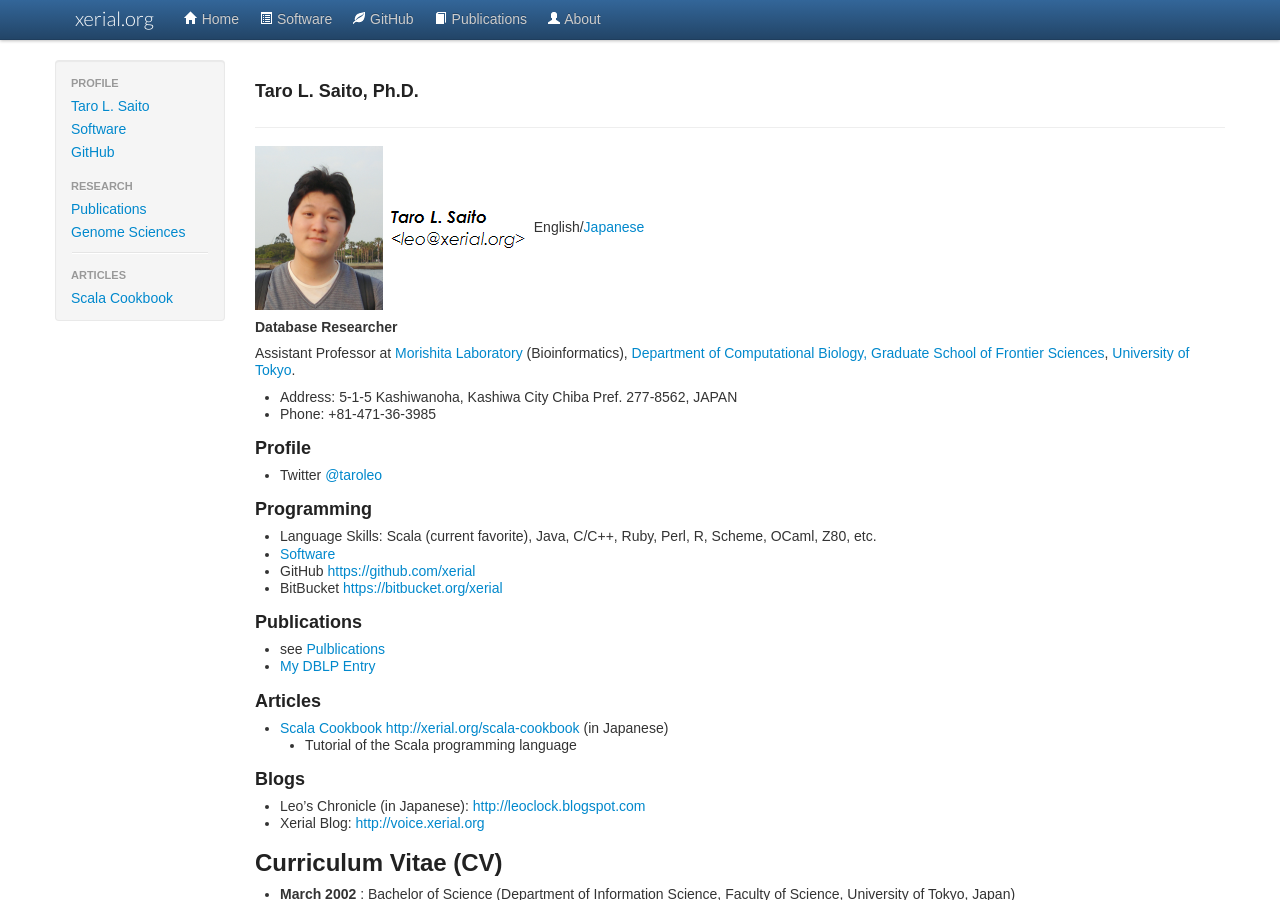
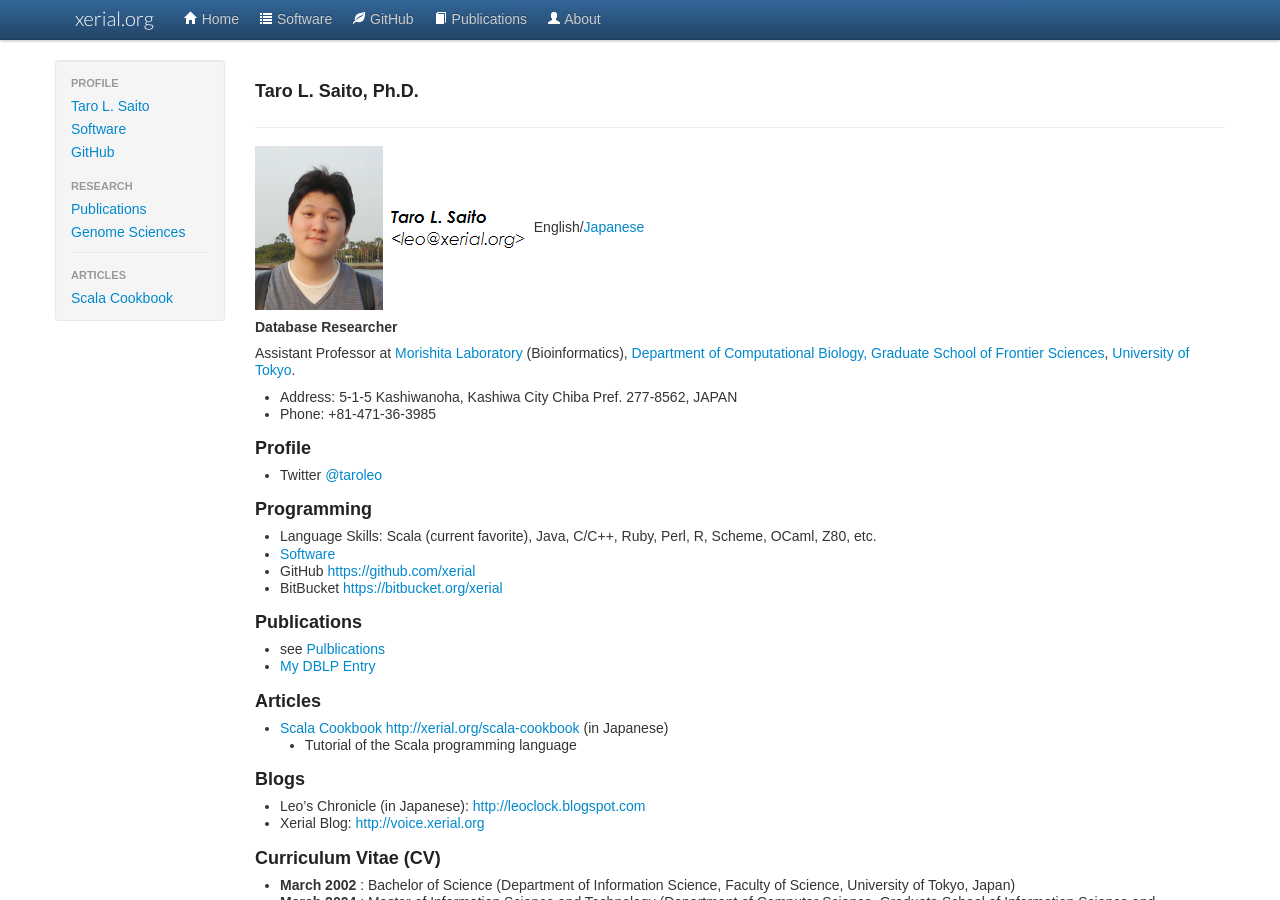
Before and after one commit to xerial/xerial.github.com, a Jekyll site: the page built from leo.md, in a window 1280 px wide and 900 px high. Built offline with Jekyll 4.4.1, drawn with Linux system fonts in a browser that asks for light colours; Markdown is read by kramdown in place of the engine named in the settings.

Commit message:
changed icon

```diff
--- a/_includes/menubar.html
+++ b/_includes/menubar.html
@@ -11,7 +11,7 @@
 	<div class="nav-collapse">
           <ul class="nav">
 	    <li><a href="{{BASE_PATH}}/"><i class="icon-home icon-white"></i> Home</a></li>
-	    <li><a href="{{BASE_PATH}}/software"><i class="icon-list-alt icon-white"></i> Software</a></li>
+	    <li><a href="{{BASE_PATH}}/software"><i class="icon-list icon-white"></i> Software</a></li>
 	    <li><a href="http://github.com/xerial"><i class="icon-leaf icon-white"></i> GitHub</a></li>
 	    <li><a href="{{BASE_PATH}}/publication"><i class="icon-book icon-white"></i> Publications</a></li>
 	    <li><a href="{{BASE_PATH}}/leo"><i class="icon-user icon-white"></i> About</a></li>
--- a/leo.md
+++ b/leo.md
@@ -36,7 +36,7 @@ Assistant Professor at [Morishita Laboratory](http://www.gi.k.u-tokyo.ac.jp/) (B
 
 
 
-## Curriculum Vitae (CV)
+### Curriculum Vitae (CV)
 
 * **March 2002** : Bachelor of Science (Department of Information Science, Faculty of Science, University of Tokyo, Japan)
 * **March 2004** : Master of Information Science and Technology (Department of Computer Science, Graduate School of Information Science and Technology, University of Tokyo, Japan)
@@ -45,9 +45,9 @@ Assistant Professor at [Morishita Laboratory](http://www.gi.k.u-tokyo.ac.jp/) (B
 * **April 2007 - (current)** : Assistant Professor (Department of Computational Biology, Graduate School of Frontier Sciences, University of Tokyo, Japan)
 
 
-## Research Interests
+### Research Interests
 
-### Database Management Systems
+#### Database Management Systems
 * Cluster computing platform for Genome Sciences
   * [Silk](http://xerial.org/silk)
   * Query optimization & scheduling
@@ -57,7 +57,7 @@ Assistant Professor at [Morishita Laboratory](http://www.gi.k.u-tokyo.ac.jp/) (B
 * Transaction processing
 
 
-### Genome Sciences
+#### Genome Sciences
 * See also [Projects in Genome Sciences]({{BASE_PATH}}/genome-science)
 * Biological data management
 * Personal genome analysis
```
